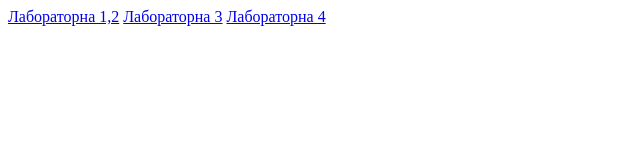
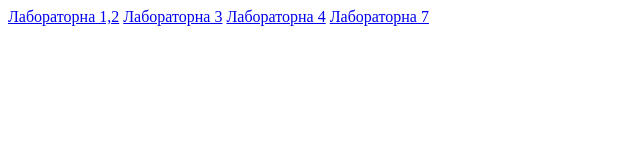
Before and after one commit to KipishKrut05/kipishkrut05, a plain HTML site: page index.html in a window 1280 px wide. Shown: the whole page, without its empty margins (0-640 px from the left). Drawn offline with Linux system fonts and the light colour scheme.

Commit message:
Update index.html

```diff
--- a/index.html
+++ b/index.html
@@ -7,5 +7,6 @@
     <a href="https://kipishkrut05.github.io/kipishkrut05/1.html">Лабораторна 1,2</a>
     <a href="https://kipishkrut05.github.io/kipishkrut05/3.html">Лабораторна 3</a>
     <a href="https://kipishkrut05.github.io/kipishkrut05/4.html">Лабораторна 4</a>
+    <a href="https://kipishkrut05.github.io/kipishkrut05/7.html">Лабораторна 7</a>
 </body>
 </html>
```
